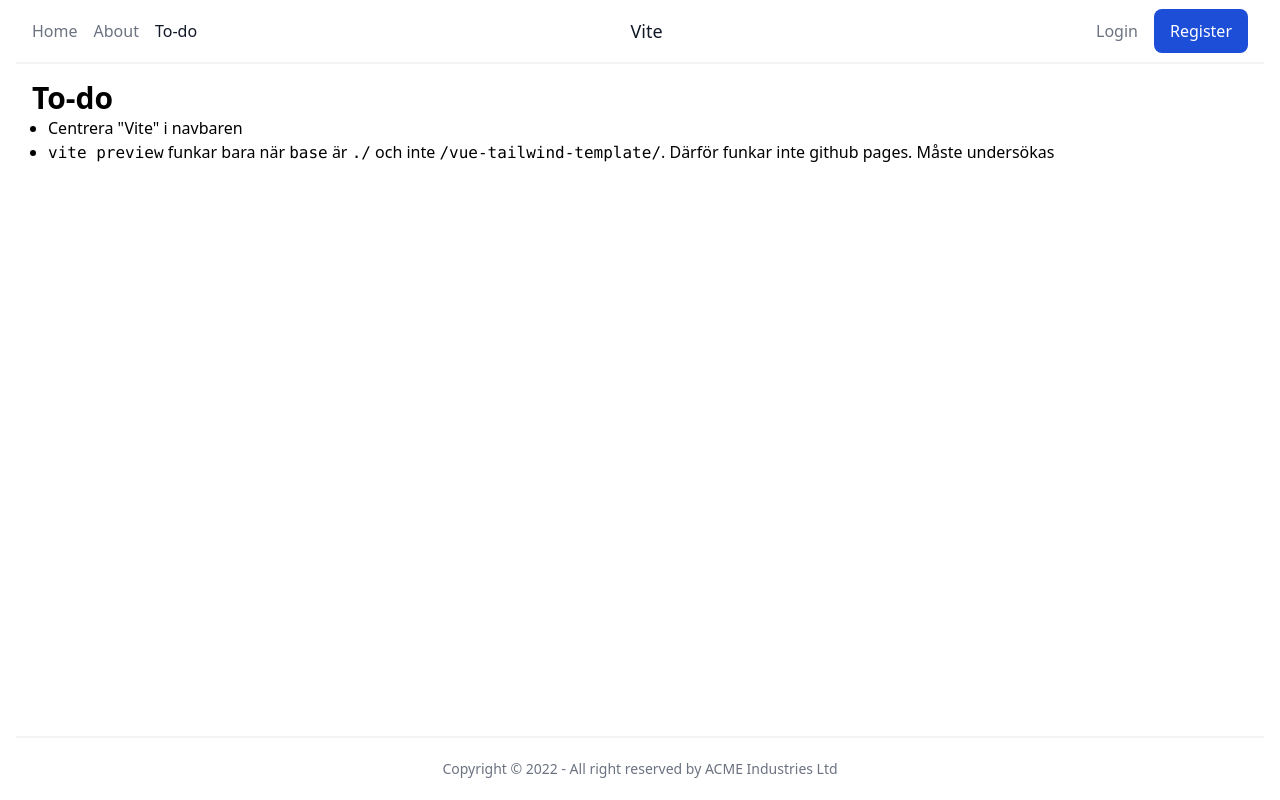
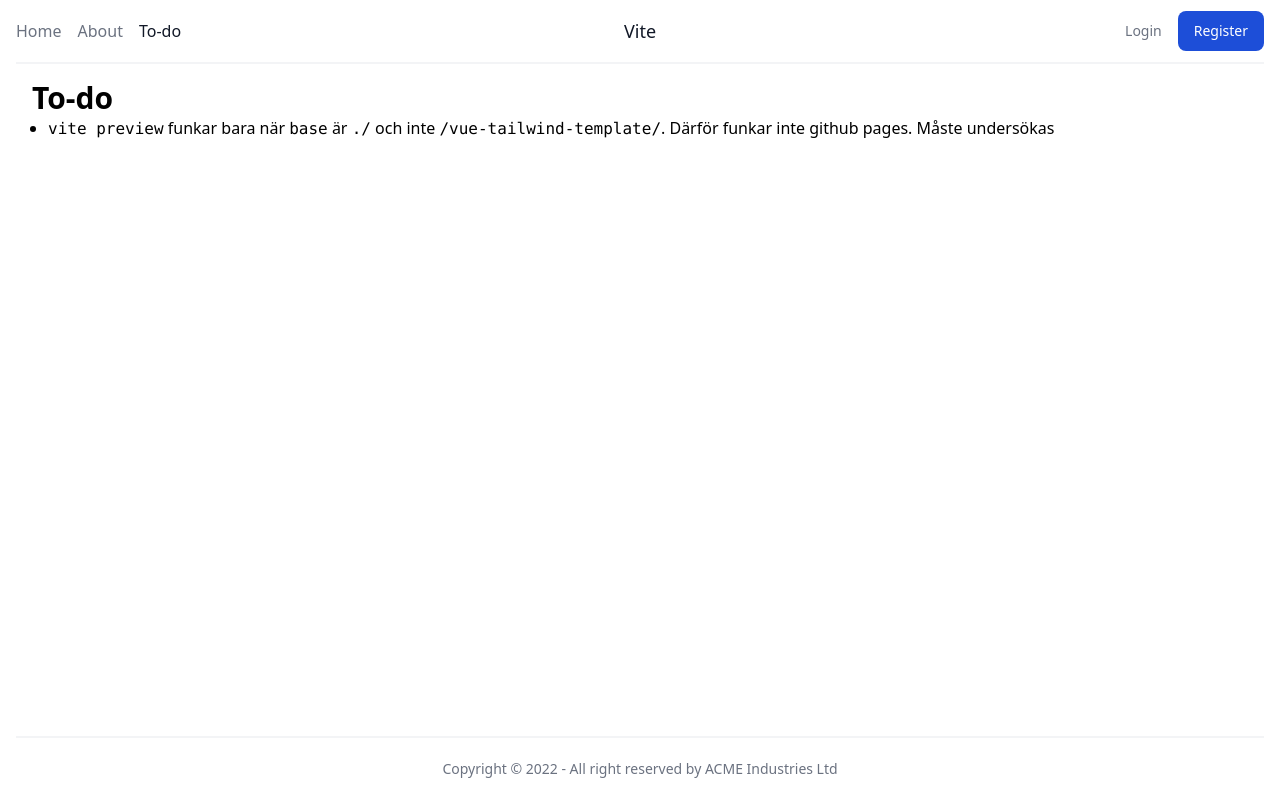
Before and after one commit to abbadanor/vue-tailwind-template, a Vue app: page /todo in a window 1280 px wide. Built offline with nearby package versions, Linux system fonts and the light colour scheme.

Commit message:
centrerade vite i navbaren

```diff
--- a/src/components/Header.vue
+++ b/src/components/Header.vue
@@ -1,17 +1,17 @@
 <template>
-    <div class="mx-auto px-4 w-full">
-        <div class="h-16 flex justify-between items-center border-b-2 border-gray-100 mx-auto px-4 w-full">
-            <div class="flex gap-x-4 items-center">
+    <div class="px-4">
+        <div class="h-16 flex justify-center items-center border-b-2 border-gray-100 w-full relative">
+            <div class="flex gap-x-4 items-center absolute left-0">
                 <router-link active-class="text-gray-900" class="font-medium text-gray-500 hover:text-gray-900" to="/">Home</router-link>
                 <router-link active-class="text-gray-900" class="font-medium text-gray-500 hover:text-gray-900" to="/about">About</router-link>
                 <router-link active-class="text-gray-900" class="font-medium text-gray-500 hover:text-gray-900" to="/todo">To-do</router-link>
             </div>
             <div>
-                <p class="font-medium text-lg text-gray-900">Vite</p>
+                <router-link to="/" class="font-medium text-lg text-gray-900">Vite</router-link>
             </div>
-            <div class="flex gap-x-4 items-center">
-                <router-link class="font-medium text-gray-500 hover:text-gray-900" to="/login">Login</router-link>
-                <div class="text-white px-4 py-2.5 bg-blue-700 hover:bg-blue-800 focus:ring-4 focus:ring-blue-300 font-medium rounded-lg focus:outline-none">
+            <div class="flex gap-x-4 items-center absolute right-0">
+                <router-link class="text-sm font-medium text-gray-500 hover:text-gray-900" to="/login">Login</router-link>
+                <div class="text-white text-sm px-4 py-2.5 bg-blue-700 hover:bg-blue-800 focus:ring-4 focus:ring-blue-300 font-medium rounded-lg focus:outline-none">
                     <router-link to="/register">Register</router-link>
                 </div>
             </div>
--- a/src/views/Todo.vue
+++ b/src/views/Todo.vue
@@ -1,7 +1,6 @@
 <template>
     <h1 class="font-bold text-3xl">To-do</h1>
     <ul class="ml-4">
-        <li class="list-disc">Centrera "Vite" i navbaren</li>
         <li class="list-disc"><code>vite preview</code> funkar bara när <code>base</code> är <code>./</code> och inte <code>/vue-tailwind-template/</code>. Därför funkar inte github pages. Måste undersökas</li>
     </ul>
 </template>
```
